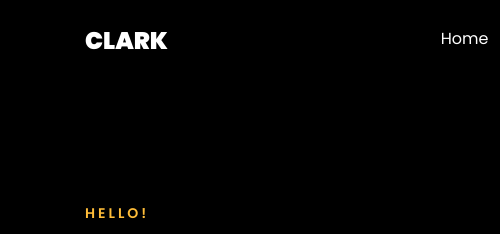
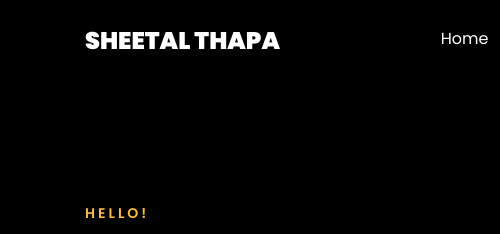
Before and after one commit to spuday90/sheetalthapa, a plain HTML site: page index.html in a window 1280 px wide. Shown: the top 234 px of the page, 0-500 px from the left. Drawn offline with Linux system fonts and the light colour scheme; files whose address does not match are found by name.

Commit message:
Update index.html

```diff
--- a/index.html
+++ b/index.html
@@ -27,7 +27,7 @@
 
     <nav class="navbar navbar-expand-lg navbar-dark ftco_navbar ftco-navbar-light site-navbar-target" id="ftco-navbar">
 	    <div class="container">
-	      <a class="navbar-brand" href="index.html">Clark</a>
+	      <a class="navbar-brand" href="index.html">Sheetal Thapa</a>
 	      <button class="navbar-toggler js-fh5co-nav-toggle fh5co-nav-toggle" type="button" data-toggle="collapse" data-target="#ftco-nav" aria-controls="ftco-nav" aria-expanded="false" aria-label="Toggle navigation">
 	        <span class="oi oi-menu"></span> Menu
 	      </button>
```
